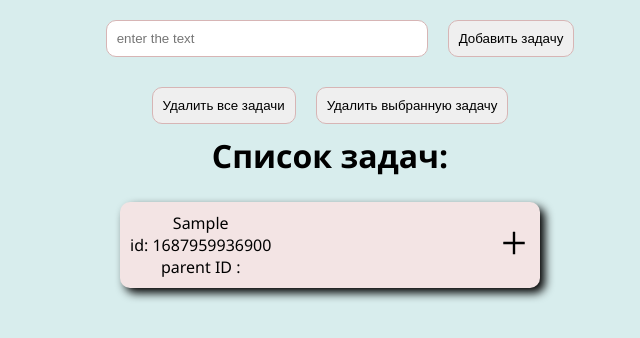
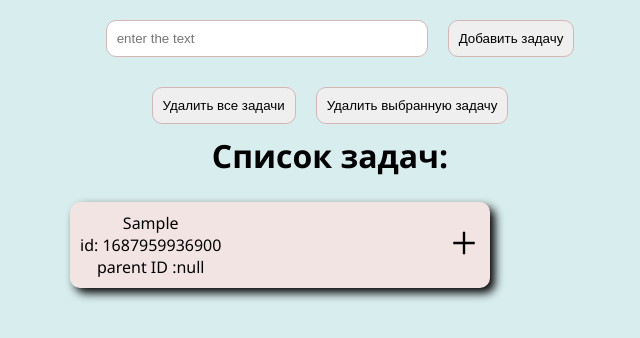
Before and after one commit to Staf4ik/Todos, a React (Create React App) app: page / in a window 1280 px wide. Both pictures are taken after typing "Sample" into the empty fields and a click on the button "Добавить задачу". Shown: the top 338 px of the page, without its empty margins (310-950 px from the left). Built offline with nearby package versions, Linux system fonts and the light colour scheme.

Commit message:
added margin-left (for subTodo) and comments in Todo (component)

```diff
--- a/src/components/Todo.js
+++ b/src/components/Todo.js
@@ -6,13 +6,31 @@ import TodoList from './TodoList'
 import { AiOutlinePlus } from 'react-icons/ai'
 
 const Todo = observer(({ prop, id }) => {
+  // subTodo - это массив из которого формируются подзадачи.
+  // при помощи  Object.keys мы создаем массив из имен свойств todos (равные id всем задачам).
+  // Потом мы сравниваем все элементы этого массива со значением parentId элемента на котором нажали кнопку
+  // добавить подзадачу. результирующий массив мы присваеваем переменной subTodo, которую ниже передаем
+  // компоненте TodoList через пропсы , как значение свойства  todoIds
+
+  // !!!!! СТОИТ ОБРАТИТЬ ВНИМАНИЕ !!!!
+  // mobx возвращает значения как елемент массива proxy объекта
+  // из-за этого TodoRed.todo.todos[el].parentId === prop будет неверно.
+  // т.к. typeof TodoRed.todo.todos[el].parentId = object.
+  // чтобы получить значение из proxy объекта, нужно воспользоваться
+  // следующим методом: Array.from . Он вернет массив с одним элементом. Чтобы получить
+  // значение из массива, мы имеем следующую запись : Array.from(TodoRed.todo.todos[el].parentId)[0]
+
   const subTodo = Object.keys(TodoRed.todo.todos).filter((el) => {
     return Array.from(TodoRed.todo.todos[el].parentId)[0] === prop
   })
 
+  const parentTodo = TodoRed.todo.todos[prop].parentId
+  console.log(parentTodo)
+
   console.log(subTodo)
+
   return (
-    <div>
+    <div className={parentTodo ? styles.subTodoSecond : styles.subTodoFirst}>
       <div
         className={
           TodoRed.todo.todos[id].selected ? styles.todo_sel : styles.todo
@@ -23,7 +41,13 @@ const Todo = observer(({ prop, id }) => {
           <p>{TodoRed.todo.todos[prop].text}</p>
           {/* отображение id задачи  */}
           <p>id: {id}</p>
-          <p>parent ID :{TodoRed.todo.todos[prop].parId}</p>
+          {/* отображение parentid задачи для проверки  */}
+          <p>
+            parent ID :
+            {TodoRed.todo.todos[prop].parentId === 0
+              ? 'null'
+              : TodoRed.todo.todos[prop].parentId}
+          </p>
           {/* тест на отображение изменения состояния selected  */}
           {/* пока selected = false отображается 1 при true 2  */}
           {/* <p> {TodoRed.todo.todos[id].selected ? 2 : 1}</p> */}
@@ -37,7 +61,6 @@ const Todo = observer(({ prop, id }) => {
               const id = new Date().getTime().toString()
               const text = prompt()
               const parId = prop
-              // console.log(parId)
               TodoRed.addChildTodo(id, text, parId)
             }}
           />
--- a/src/components/Todo.module.css
+++ b/src/components/Todo.module.css
@@ -44,3 +44,11 @@
 .todoIcon {
     font-size: 2rem;
 }
+
+.subTodoSecond {
+    margin-left: 100px;
+}
+
+.subTodoFirst {
+    margin-left: -100px;
+}
--- a/src/components/TodoList.js
+++ b/src/components/TodoList.js
@@ -6,10 +6,12 @@ import styles from './TodoList.module.css'
 const TodoList = observer((props) => {
   const { todoIds } = props
   return (
-    <div className={styles.todolist}>
-      {todoIds.map((el) => {
-        return <Todo prop={el} id={el} key={el} />
-      })}
+    <div>
+      <div className={styles.todolist}>
+        {todoIds.map((el) => {
+          return <Todo prop={el} id={el} key={el} />
+        })}
+      </div>
     </div>
   )
 })
```
